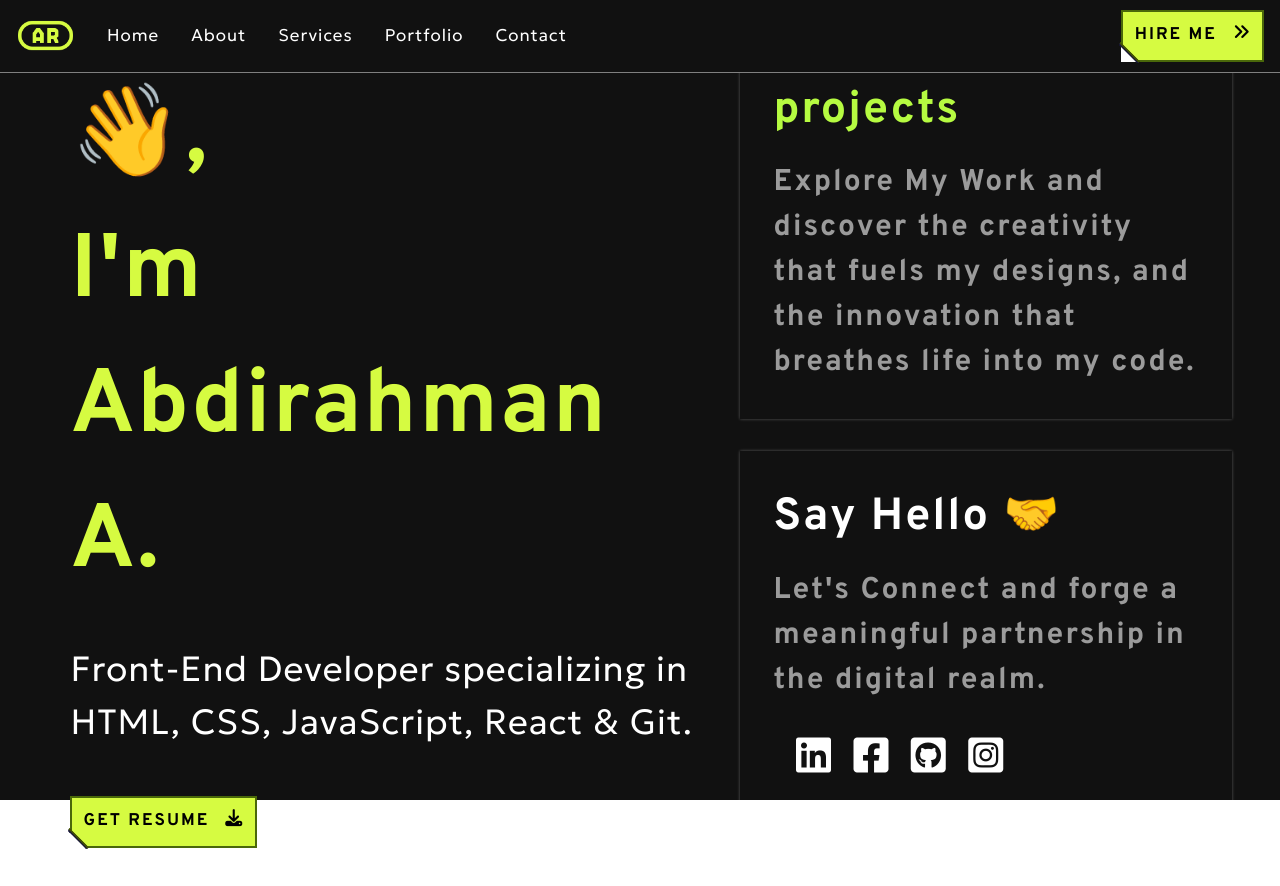
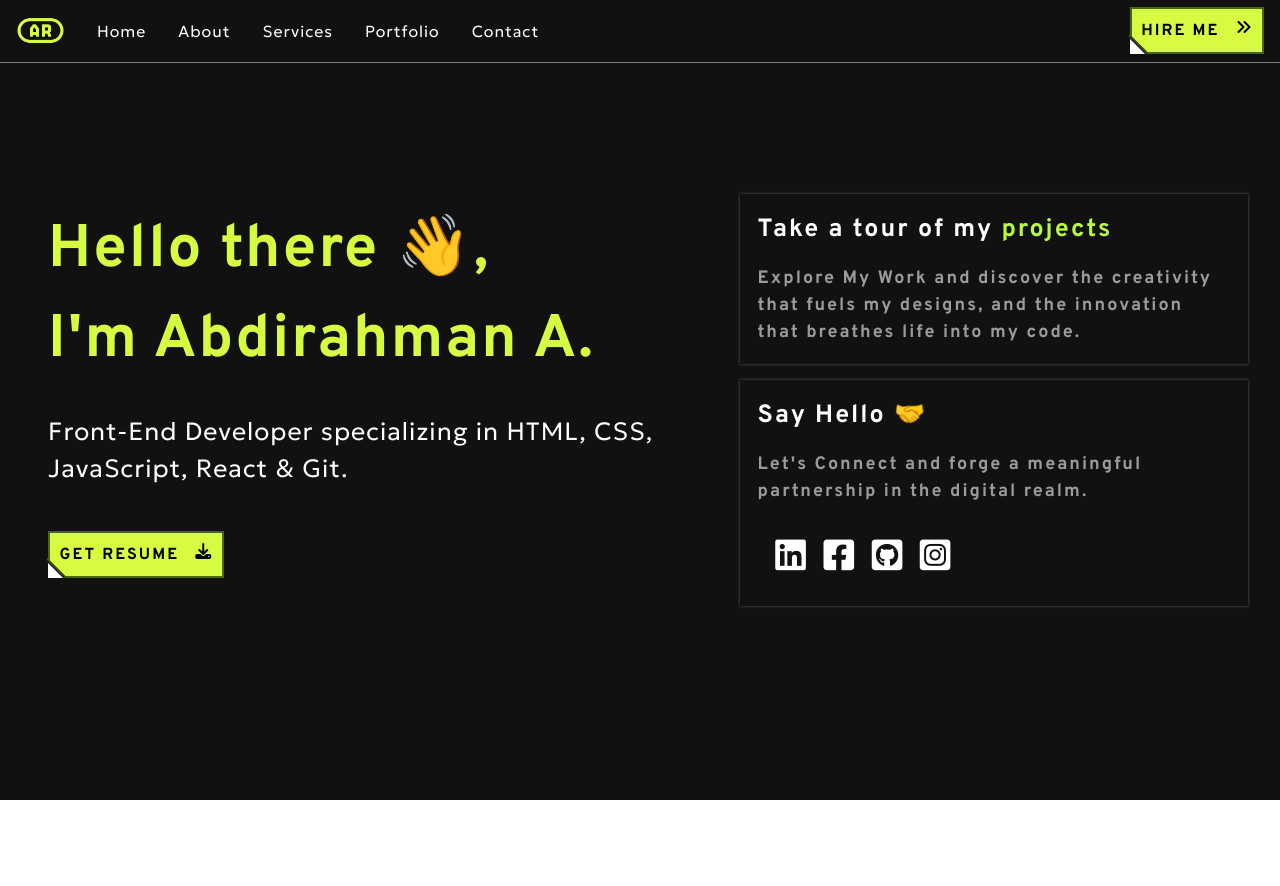
Before and after one commit to Abdirino/Abdirahman_Developer_Portfolio, a React (Create React App) app: page / in a window 1280 px wide. After the commit the page ends 800 px from the top, so only its background shows below. Built offline with nearby package versions, Linux system fonts and the light colour scheme; the HTML template or start-up script is replaced by a standard one.

Commit message:
home responsiveness fix

```diff
--- a/src/App.css
+++ b/src/App.css
@@ -34,7 +34,7 @@
   letter-spacing: 1px;
   min-height: 45px;
   min-width: 110px;
-  padding: 0.7rem;
+  padding: 0.6rem;
   display: -webkit-box;
   display: -ms-flexbox;
   display: flex;
@@ -56,7 +56,7 @@
   background: #d6fb41;
   border: 2px solid #4a680a;
   color: #000000;
-  font-size: 17px;
+  font-size: 16px;
   text-transform: capitalize;
   font-weight: 600;
   transition: 0.3s ease;
--- a/src/Components/Navbar/navbar.css
+++ b/src/Components/Navbar/navbar.css
@@ -37,7 +37,7 @@
   display: none;
 }
 .nav-logo img {
-  width: 59px;
+  width: 49px;
 }
 .nav-items {
   display: flex;
@@ -45,7 +45,7 @@
   gap: 2rem;
 }
 .nav-links {
-  font-size: 17px !important;
+  font-size: 16px !important;
 }
 .nav-links:hover {
   color: #6a9c14;
--- a/src/Pages/Home/home.css
+++ b/src/Pages/Home/home.css
@@ -10,23 +10,23 @@
   justify-content: space-between;
   align-items: center;
   height: 100vh;
-  padding: 1rem 3rem;
+  padding: 1rem 2rem;
 }
 .h-detail {
   text-align: start;
   display: flex;
   flex: 1 1 600px;
   flex-direction: column;
-  padding: 1.4rem;
+  padding: 1rem;
 }
 .h-detail h1 {
-  font-size: 90px;
+  font-size: 60px;
   color: #d6fb41;
 }
 .h-detail p {
   color: white;
-  font-size: 35px;
-  padding: 2rem 0;
+  font-size: 25px;
+  padding: 1.7rem 0;
 }
 .h-detail .button {
   width: fit-content !important;
@@ -36,7 +36,7 @@
 .h-links {
   display: flex;
   flex: 1 1 400px;
-  gap: 2rem;
+  gap: 1rem;
   flex-direction: column;
   align-items: flex-start;
   position: relative !important;
@@ -46,14 +46,14 @@
 .proj-link {
   display: flex;
   flex-direction: column;
-  padding: 2.1rem;
+  padding: 1.1rem;
   box-shadow: 0 0 3px rgba(255, 255, 255, 0.3);
   color: white;
   text-align: start;
   gap: 1rem;
 }
 .proj-link h1 {
-  font-size: 45px;
+  font-size: 25px;
 }
 .proj-link h1 span {
   color: #b6fb41;
@@ -63,40 +63,38 @@
   text-decoration: underline;
 }
 .proj-link h2 {
-  font-size: 45px;
   color: rgb(155, 155, 155);
-  font-size: 30px;
+  font-size: 18px;
 }
 
 .h-social {
   display: flex;
   flex-direction: column;
-  padding: 2.1rem;
+  padding: 1.1rem;
   box-shadow: 0 0 3px rgba(255, 255, 255, 0.3);
   color: white;
   text-align: start;
   gap: 1rem;
 }
 .h-social h1 {
-  font-size: 45px;
+  font-size: 25px;
 }
 .h-social h2 {
-  font-size: 45px;
   color: rgb(155, 155, 155);
-  font-size: 30px;
+  font-size: 18px;
 }
 .social {
   padding: 1rem 0;
   display: flex;
-  gap: 1.4rem;
+  gap: 1.1rem;
 }
 .social i {
-  font-size: 40px;
+  font-size: 35px;
   cursor: pointer;
   transition: 0.3s ease;
 }
 .social i:hover {
-  transform: scale(1.12);
+  transform: scale(1.08);
 }
 .social i:nth-child(1):hover {
   color: inherit;
@@ -128,7 +126,7 @@
     padding: 8rem 1rem 1rem 1rem;
   }
   .h-detail h1 {
-    font-size: 24px;
+    font-size: 48px;
   }
   .h-detail p {
     font-size: 25px;
```
